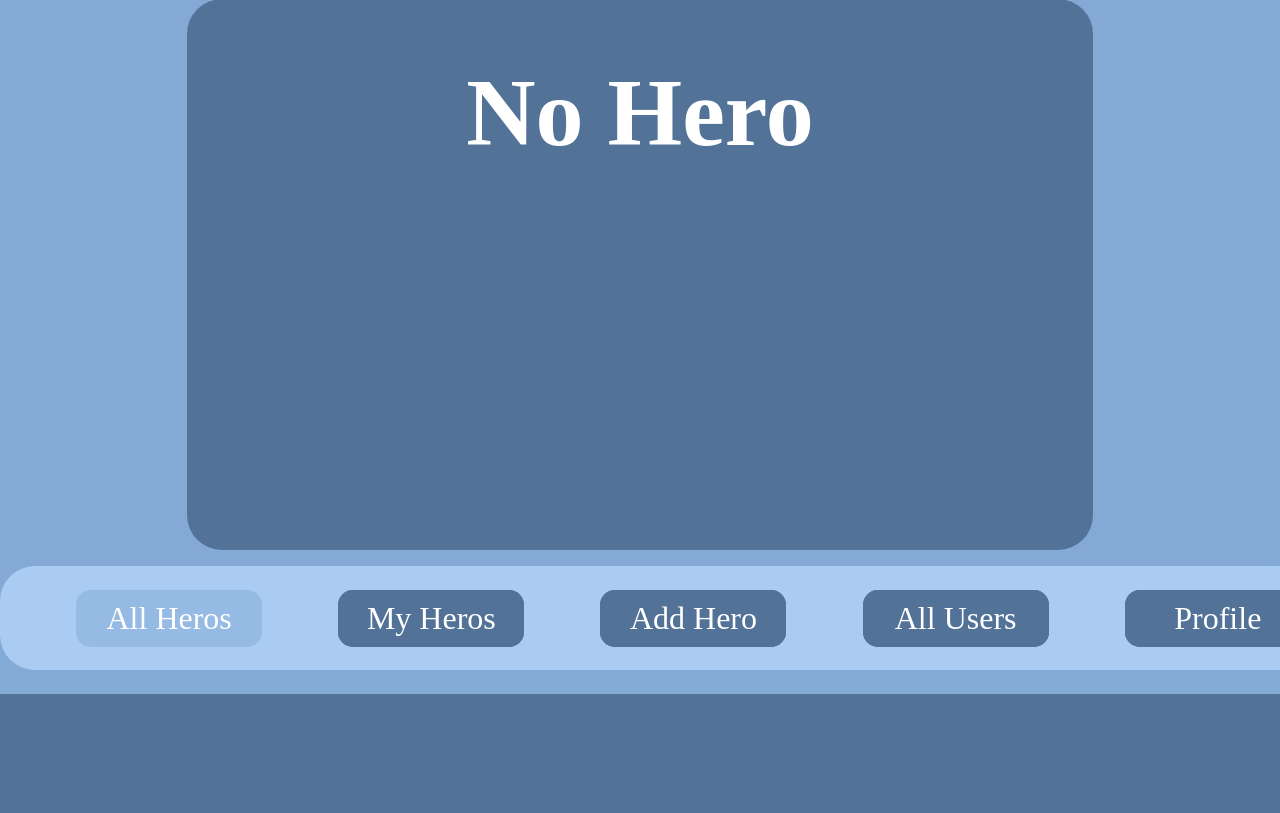
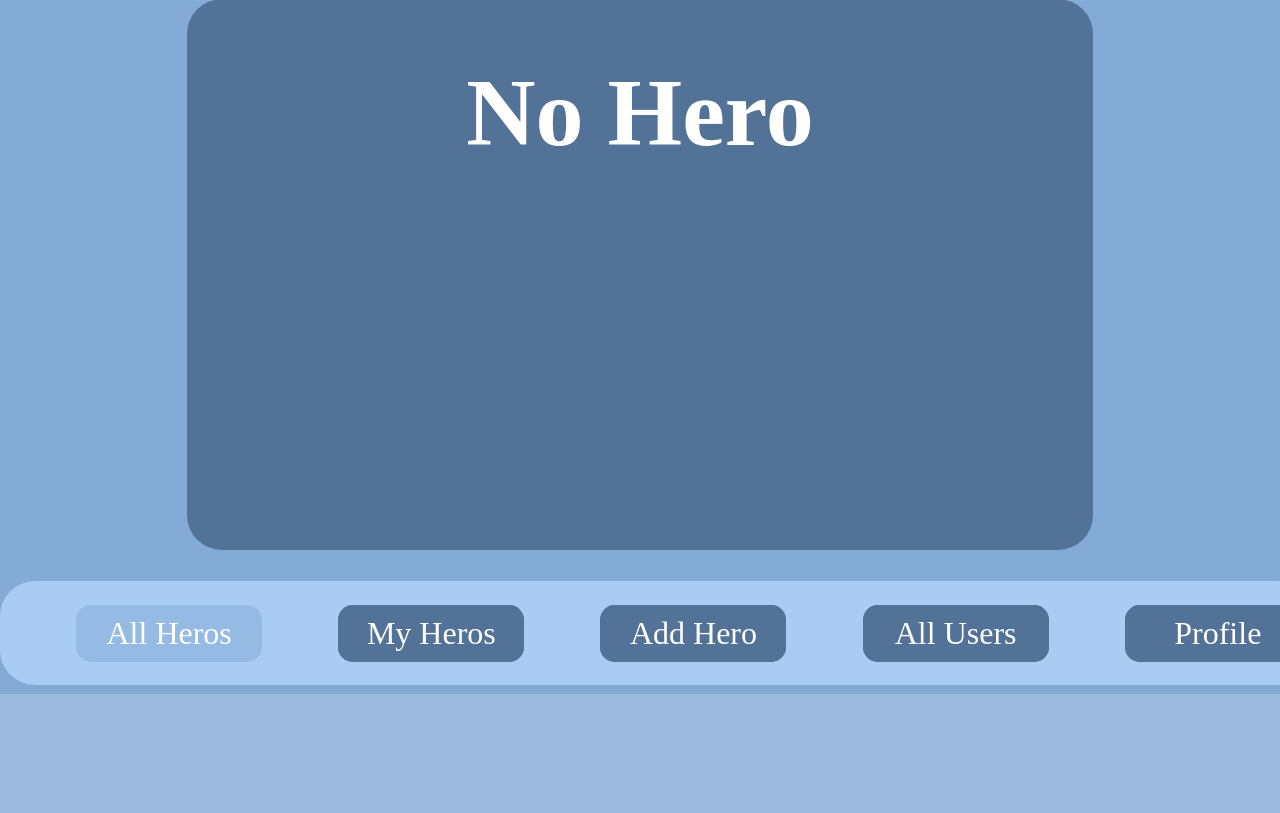
Before and after one commit to Rai-shwith/FastAPI-SuperHero, a FastAPI app: template app/templates/home/index.html in a window 1280 px wide; the page is wider, and only the part inside the window is pictured. Shown: the part 115-928 px from the top of that part. Before the commit the page ends 809 px from the top of that part, so only its background shows below. Run offline with FastAPI, Linux system fonts and the light colour scheme; the template is opened without the code that fills it, so the values that code supplies are empty; parts of the project's set-up code (start-up, migrations or seed data) failed here and were passed over.

Commit message:
absolute to sticky nav

```diff
--- a/app/templates/static/CSS/home.css
+++ b/app/templates/static/CSS/home.css
@@ -42,7 +42,7 @@
 }
 
 nav {
-    position: fixed;
+    position: sticky;
     bottom: 0;
     color: white;
 }
@@ -224,7 +224,7 @@ a:hover {
 @media (width<=460px) {
 
     nav {
-        position: fixed;
+        position: sticky;
         bottom: 0;
         height: 51px;
     }
```
